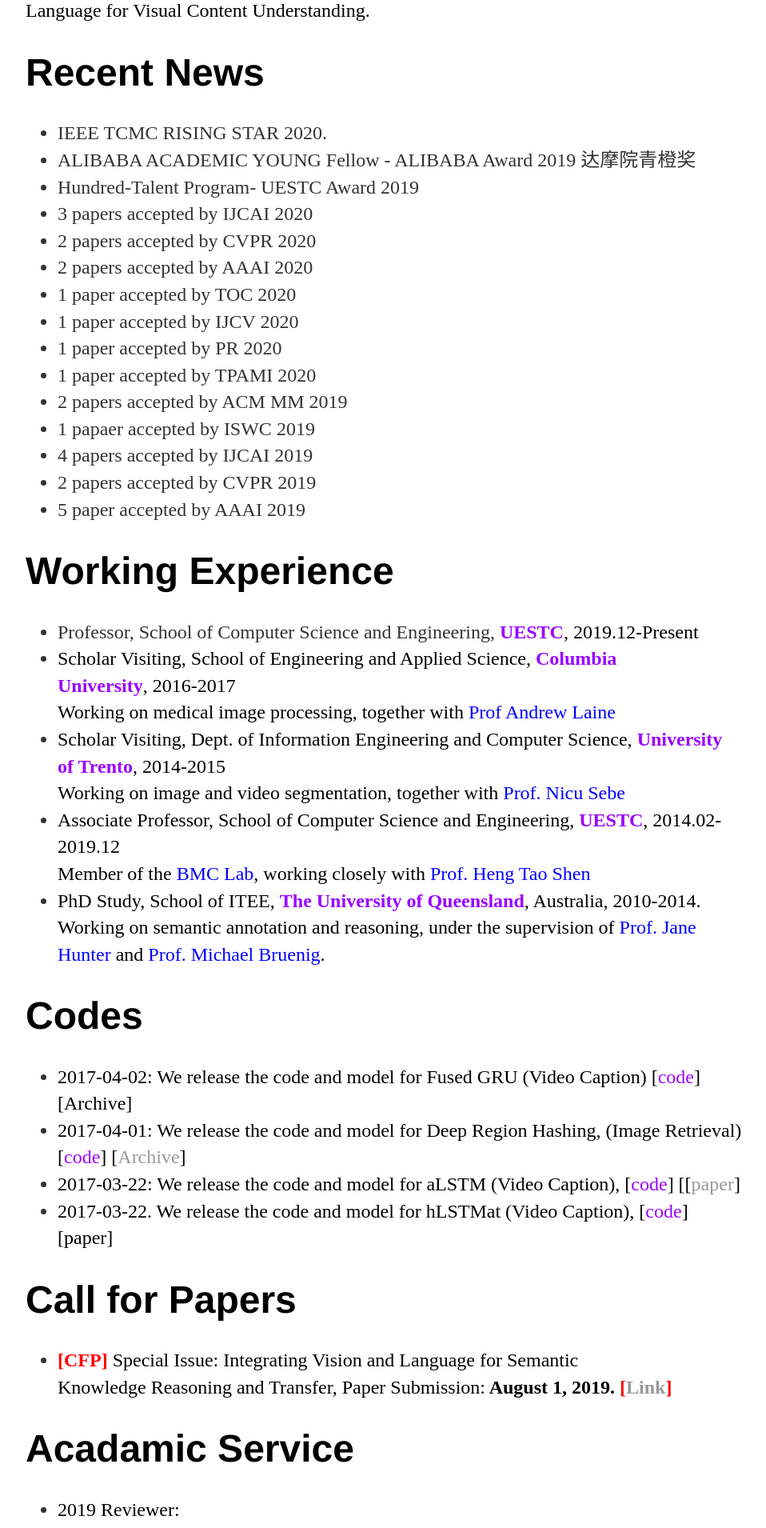
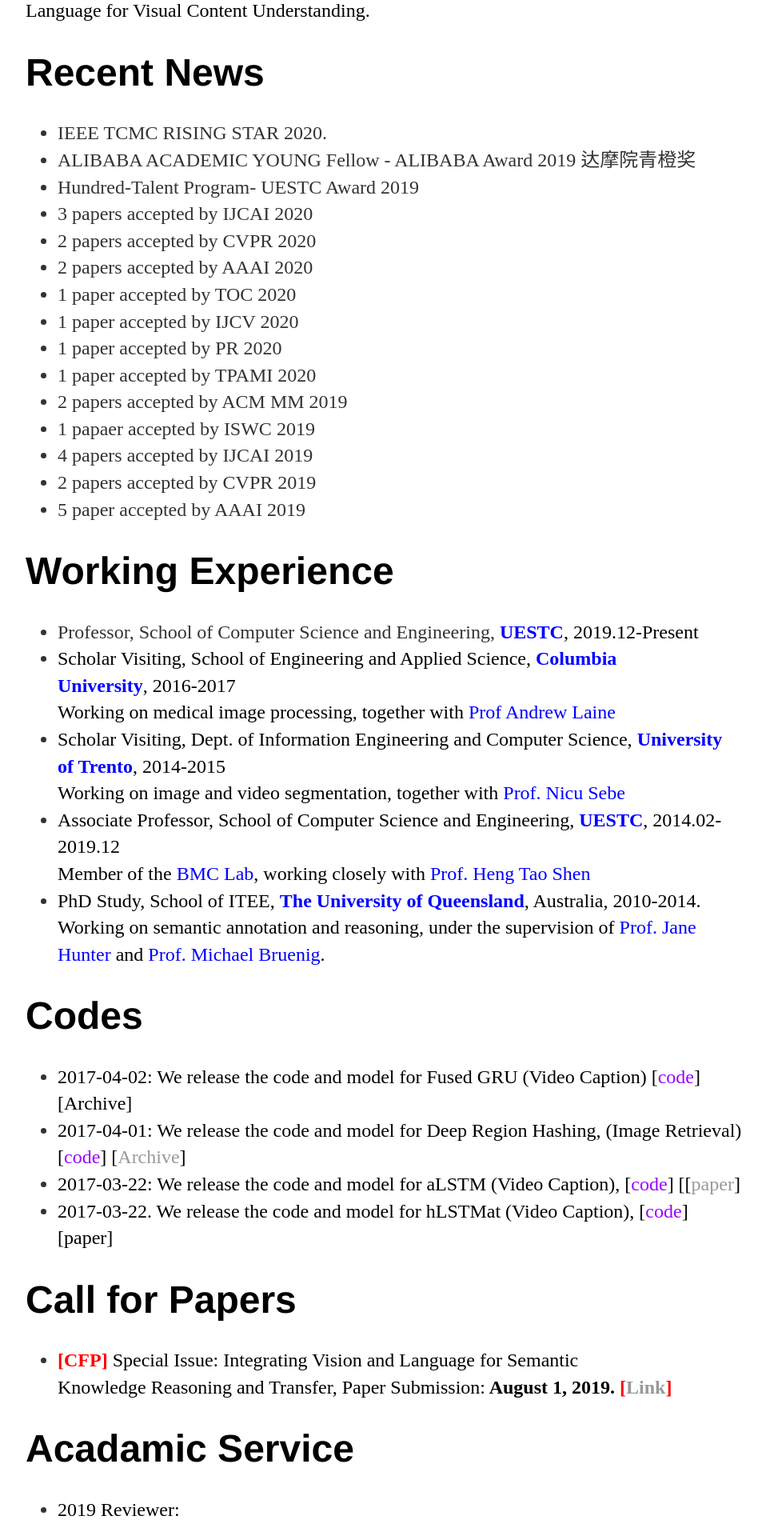
Before and after one commit to lianliGao/lianligao.github.io, a Jekyll site: the page built from index.html, in a window 1280 px wide. Shown: the part 704-2614 px from the top of the page at 80% size, without its empty margins (160-1118 px from the left). Built offline with Jekyll 4.4.1, drawn with Linux system fonts in a browser that asks for light colours.

Commit message:
Update index.html

```diff
--- a/index.html
+++ b/index.html
@@ -51,17 +51,17 @@ title: Lianli Gao, UESTC
 
 <h1>Working Experience</h1>
 <ul>
-	<li>Professor, School of Computer Science and Engineering,&nbsp;<b><font color="#9900ff">UESTC</font></b><font color="#000000">,&nbsp;2019.12-Present</font></li>
-	<li><font><font color="#000000">Scholar Visiting,&nbsp;School of Engineering and Applied Science, </font><b><font color="#9900ff">Columbia University</font></b><font color="#000000">,&nbsp;</font></font><font color="#000000" >2016-2017</font>
+	<li>Professor, School of Computer Science and Engineering,&nbsp;<b><font color="#0000ff">UESTC</font></b><font color="#000000">,&nbsp;2019.12-Present</font></li>
+	<li><font><font color="#000000">Scholar Visiting,&nbsp;School of Engineering and Applied Science, </font><b><font color="#0000ff">Columbia University</font></b><font color="#000000">,&nbsp;</font></font><font color="#000000" >2016-2017</font>
 			<br><font ><font color="#000000">Working on medical image processing, together with&nbsp;</font><font color="#0000ff">Prof Andrew Laine</font></font>
 	</li>
-	<li><font color="#000000">Scholar Visiting, Dept. of Information Engineering and Computer Science,&nbsp;<b><font color="#9900ff">University of Trento</font></b><font color="#000000">,&nbsp;</font></font><font color="#000000">2014-2015</font>
+	<li><font color="#000000">Scholar Visiting, Dept. of Information Engineering and Computer Science,&nbsp;<b><font color="#0000ff">University of Trento</font></b><font color="#000000">,&nbsp;</font></font><font color="#000000">2014-2015</font>
 			<br><font ><font color="#000000">Working on image and video segmentation, together with&nbsp;</font><font color="#0000ff">Prof. Nicu Sebe</font></font>
 	</li>
-	<li><font ><font color="#000000">Associate Professor, School of Computer Science and Engineering,&nbsp;</font><b><font color="#9900ff">UESTC</font></b><font color="#000000">,&nbsp;2014.02-2019.12</font></font>
+	<li><font ><font color="#000000">Associate Professor, School of Computer Science and Engineering,&nbsp;</font><b><font color="#0000ff">UESTC</font></b><font color="#000000">,&nbsp;2014.02-2019.12</font></font>
 			<br><font><font color="#000000">Member of the&nbsp;</font><a href="http://www.google.com/url?q=http%3A%2F%2Fbmc.uestc.edu.cn%2F&amp;sa=D&amp;sntz=1&amp;usg=AFQjCNHz42HWg3NL3PIfErgIpUmAsgoyfg"><font color="#0000ff">BMC Lab</font></a><span style="color:rgb(0,0,0)">, working closely with&nbsp;</span><font color="#0000ff">Prof. Heng Tao Shen</font></font>
 	</li>
-	<li><font color="#000000">PhD Study, School of ITEE, <b><font color="#9900ff">The University of Queensland</font></b><font color="#000000">, Australia, 2010-2014.</font></font>
+	<li><font color="#000000">PhD Study, School of ITEE, <b><font color="#0000ff">The University of Queensland</font></b><font color="#000000">, Australia, 2010-2014.</font></font>
 	<br><font><span style="color:rgb(0,0,0)">Working on semantic annotation and reasoning, under the supervision of</span> <a href="http://www.google.com/url?q=http%3A%2F%2Fstaff.itee.uq.edu.au%2Fjane%2F&amp;sa=D&amp;sntz=1&amp;usg=AFQjCNGfUxvsRu6YwjDfPnRjs-HAAafkvA"><font color="#0000ff">Prof. Jane Hunter</font></a> <span style="color:rgb(0,0,0)">and</span> <a href="http://www.google.com/url?q=http%3A%2F%2Fresearchers.uq.edu.au%2Fresearcher%2F5052&amp;sa=D&amp;sntz=1&amp;usg=AFQjCNHImeq8F2P83jIqynMxiqKrxABm_w"><font color="#0000ff">Prof. Michael Bruenig</font></a><span style="color:rgb(0,0,0)">.</span></font>
          </li>
 </ul>
```
